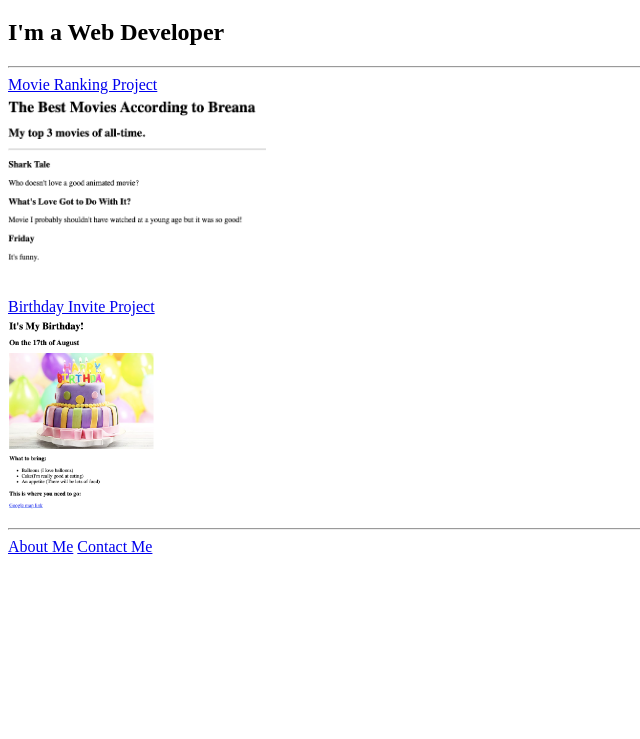
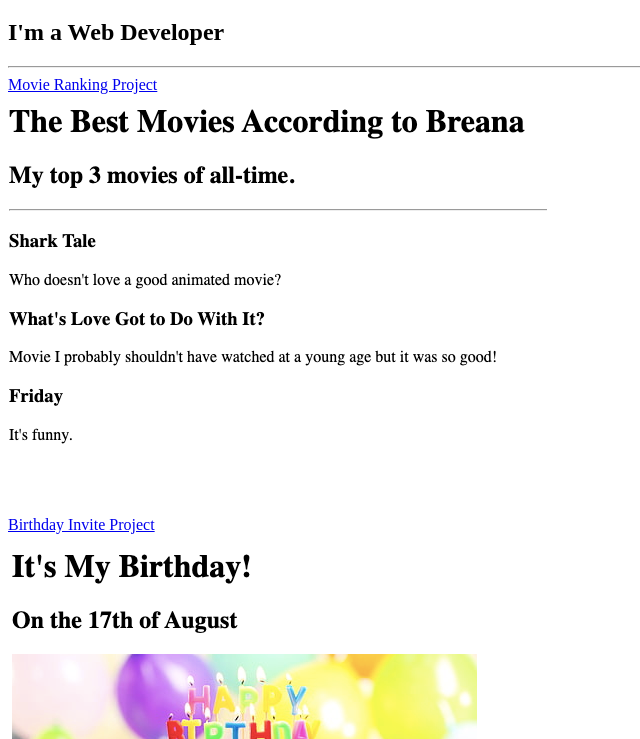
Before and after one commit to BreaP/html-portfolio, a plain HTML site: page index.html in a window 1280 px wide. Shown: the part 61-800 px from the top of the page, without its empty margins (0-640 px from the left). Drawn offline with Linux system fonts and the light colour scheme.

Commit message:
Update index.html

```diff
--- a/index.html
+++ b/index.html
@@ -1,15 +1,10 @@
-
 <!DOCTYPE html>
 <html lang="en">
     <head>
         <meta charset="UTF-8">
         <title>Breana Palmer's Portfolio</title>
-        <style>
-            img {
-                height: 200px;
-            }
-        </style>
     </head>
+
     <body>
         <h1>Breana Palmer's Portfolio</h1>
         <h2>I'm a Web Developer</h2>
```
